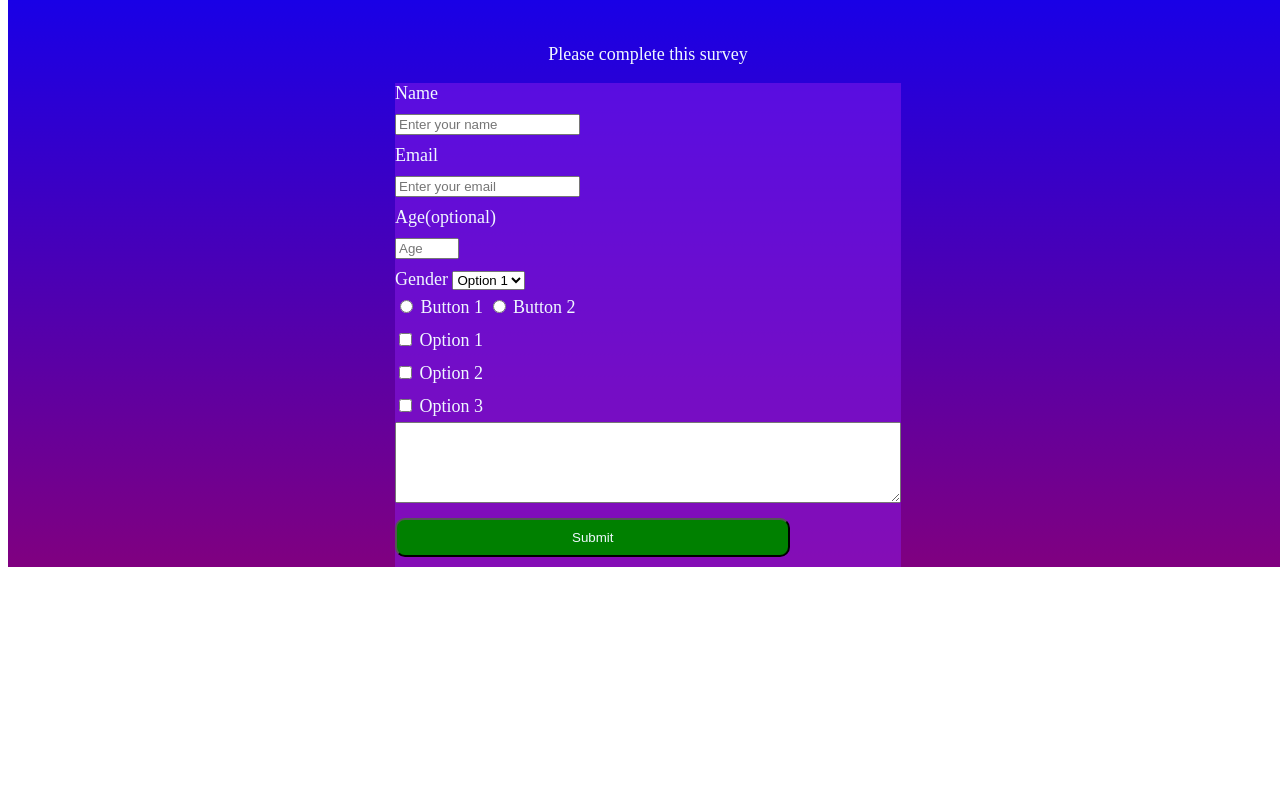
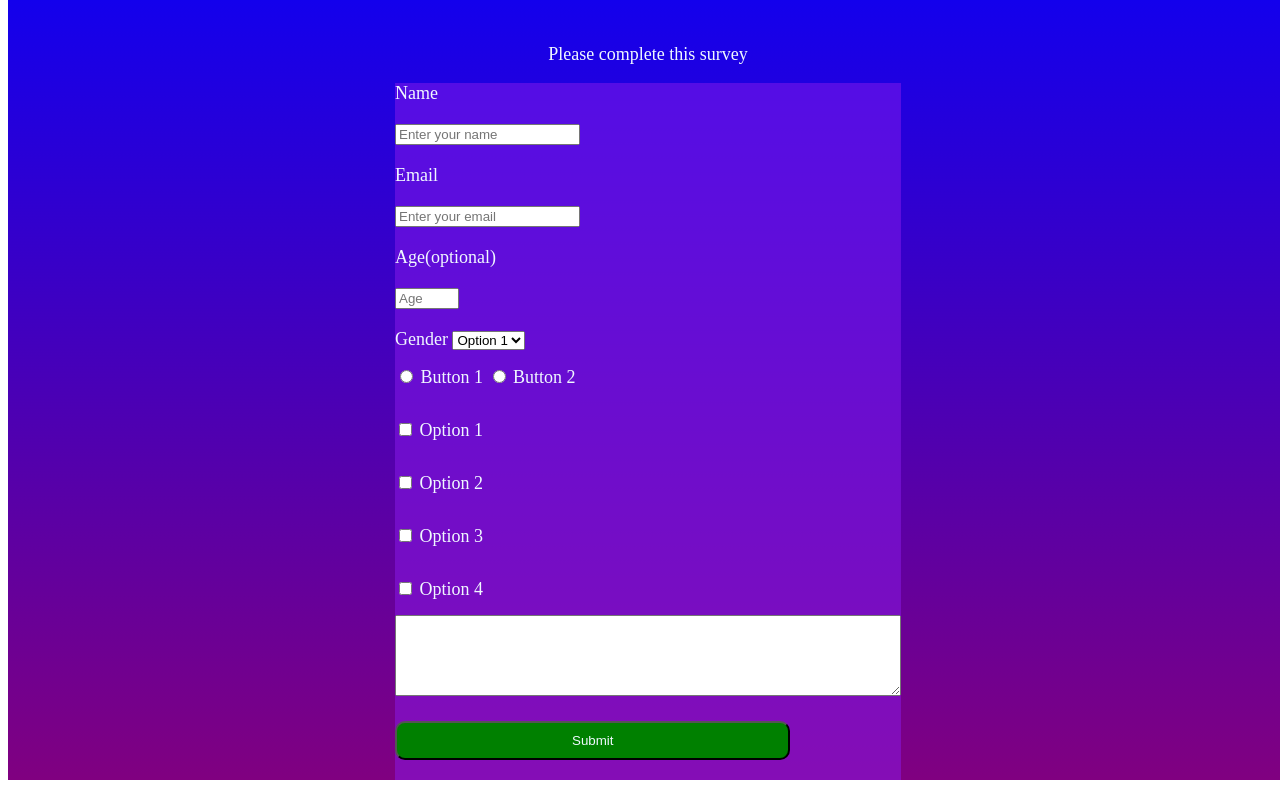
Before and after one commit to sntgopl/Pedro-Santiago, a plain HTML site: page index.html in a window 1280 px wide. Shown: the part 145-933 px from the top of the page. Before the commit the page ends 800 px from the top, so only its background shows below. Drawn offline with Linux system fonts and the light colour scheme.

Commit message:
Final result

```diff
--- a/index.html
+++ b/index.html
@@ -8,13 +8,13 @@
 <h1 id="title">Survey Form</h1>
 <p id="description">Please complete this survey</p>
 <form id="survey-form">
-    <label id="name-label">Name</label>
+    <label for="name" id="name-label">Name</label>
     <br>
-    <input id="name" type="text" placeholder="Enter your name">
+    <input id="name" type="text" name="name" placeholder="Enter your name" required>
     <br>
-    <label id="email-label">Email</label>
+    <label for="email" id="email-label">Email</label>
     <br>
-    <input id="email" type="email" placeholder="Enter your email">
+    <input id="email" type="email" name="email" placeholder="Enter your email" required>
     <br>
     <label id="number-label">Age(optional)</label>
     <br>
@@ -26,9 +26,9 @@
         <option>Option 2</option>
     </select>
     <br>
-    <input type="radio" name="options">
+    <input type="radio" value="Btn 1" name="options">
     <label>Button 1</label>
-    <input type="radio" name="options">
+    <input type="radio" value="Btn 2" name="options">
     <label>Button 2</label>
     <br>
     <input type="checkbox" value="option1">
@@ -40,10 +40,13 @@
     <input type="checkbox" value="option3">
     <label>Option 3</label>
     <br>
+    <input type="checkbox" value="option4">
+    <label>Option 4</label>
+    <br>
     <textarea id="comment-area" rows="5" cols="50"></textarea>
     <br>
     <input id="submit" type="submit"></input>
 </form>
-</body>
+ </body>
 </main>
 </html>
--- a/styles.css
+++ b/styles.css
@@ -6,7 +6,6 @@ head {
 main {
     background-image: linear-gradient(to bottom, blue, purple);
     height: auto;
-
 }
 
 body {
@@ -40,12 +39,12 @@ form{
 }
 
 input {
-    margin-top: 10px;
-    margin-bottom: 10px;
+    margin-top: 20px;
+    margin-bottom: 20px;
 }
 label {
-    margin-top: 10px;
-    margin-bottom: 10px;
+    margin-top: 20px;
+    margin-bottom: 20px;
 }
 
 #submit {
```
